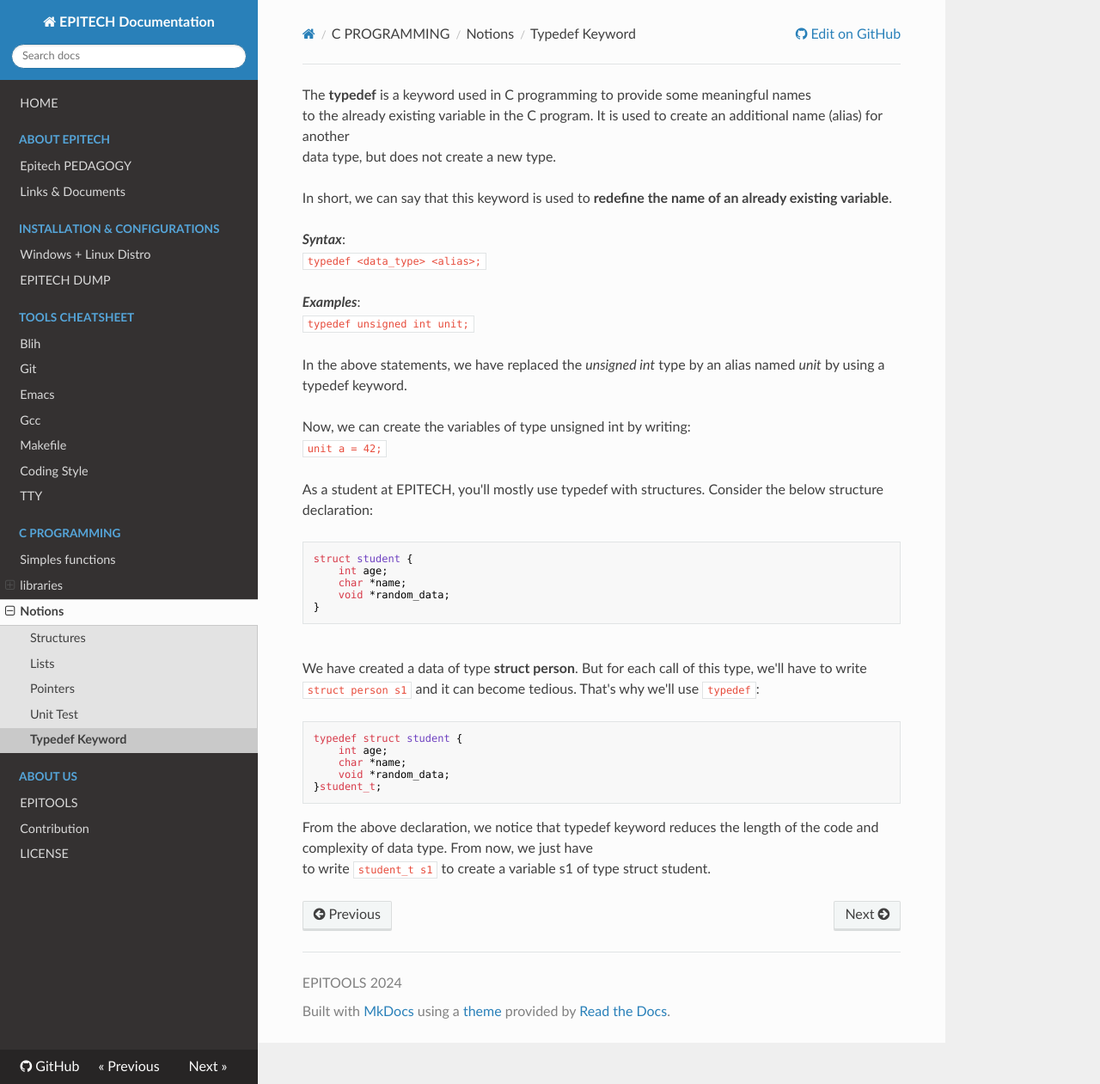
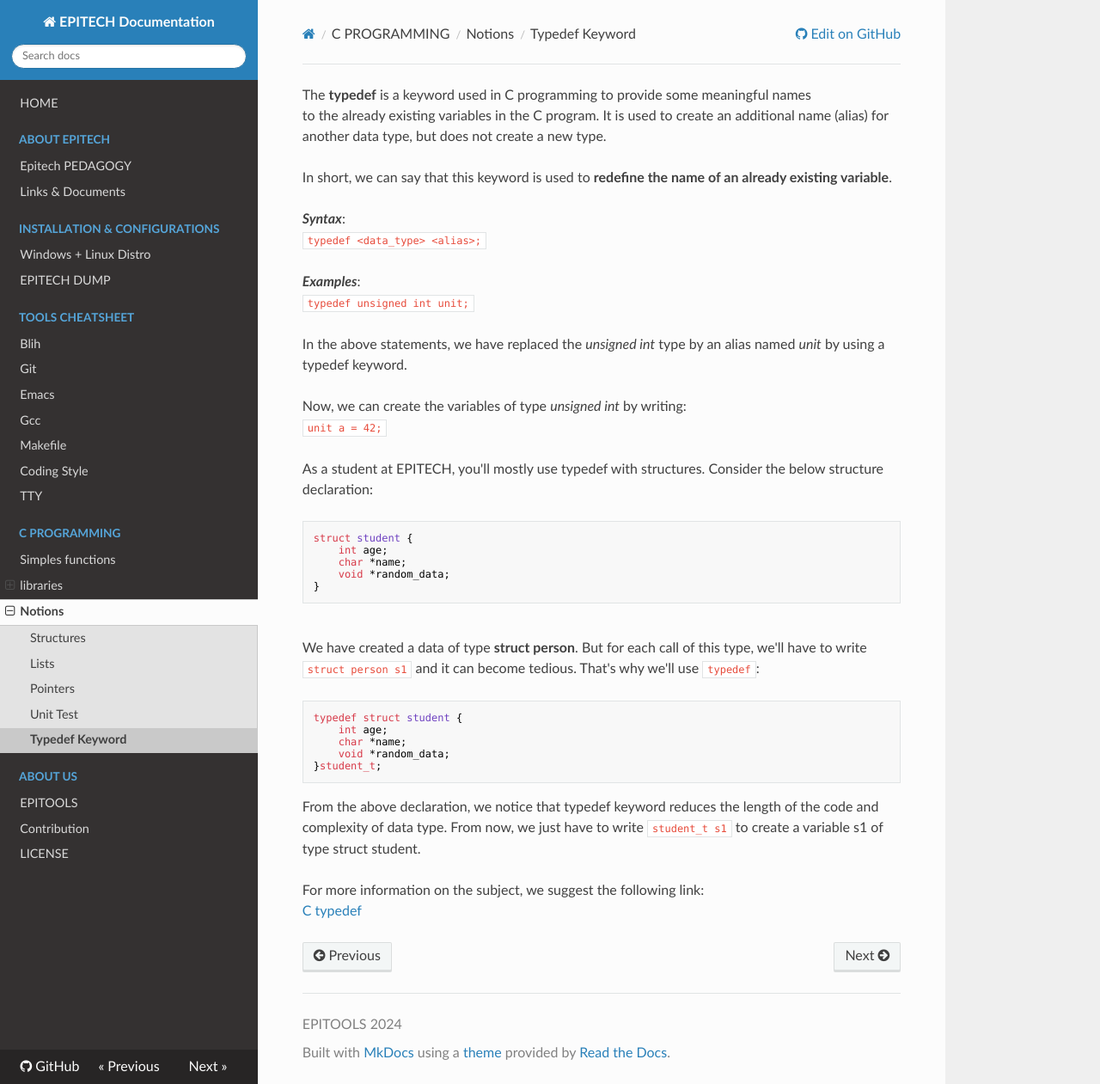
Before and after one commit to epitools2024/EPITECH-DOCUMENTATION, an MkDocs documentation site: the page built from docs/c_programming/typedef_keyword.md, in a window 1280 px wide and 1261 px high. Shown: the whole window at 86% size. Built offline with MkDocs 1.6.1, drawn with Linux system fonts in a browser that asks for light colours; nearby versions of some CDN libraries.

Commit message:
docs: update typedef_keyword.md

````diff
--- a/docs/c_programming/typedef_keyword.md
+++ b/docs/c_programming/typedef_keyword.md
@@ -1,6 +1,5 @@
 The **typedef** is a keyword used in C programming to provide some meaningful names<br/>
-to the already existing variable in the C program. It is used to create an additional name (alias) for another<br/>
-data type, but does not create a new type.
+to the already existing variables in the C program. It is used to create an additional name (alias) for another data type, but does not create a new type.
 
 In short, we can say that this keyword is used to **redefine the name of an already existing variable**.
 
@@ -18,7 +17,7 @@ In short, we can say that this keyword is used to **redefine the name of an alre
 
 In the above statements, we have replaced the *unsigned int* type by an alias named *unit* by using a typedef keyword.
 
-Now, we can create the variables of type unsigned int by writing:<br/>
+Now, we can create the variables of type *unsigned int* by writing:<br/>
     ```
     unit a = 42;
     ```
@@ -46,5 +45,8 @@ typedef struct student {
 }student_t;
 ```
 
-From the above declaration, we notice that typedef keyword reduces the length of the code and complexity of data type. From now, we just have<br/>
+From the above declaration, we notice that typedef keyword reduces the length of the code and complexity of data type. From now, we just have
 to write ```student_t s1``` to create a variable s1 of type struct student.
+
+For more information on the subject, we suggest the following link:<br/>
+[C typedef](https://devdocs.io/c/language/typedef)
````
